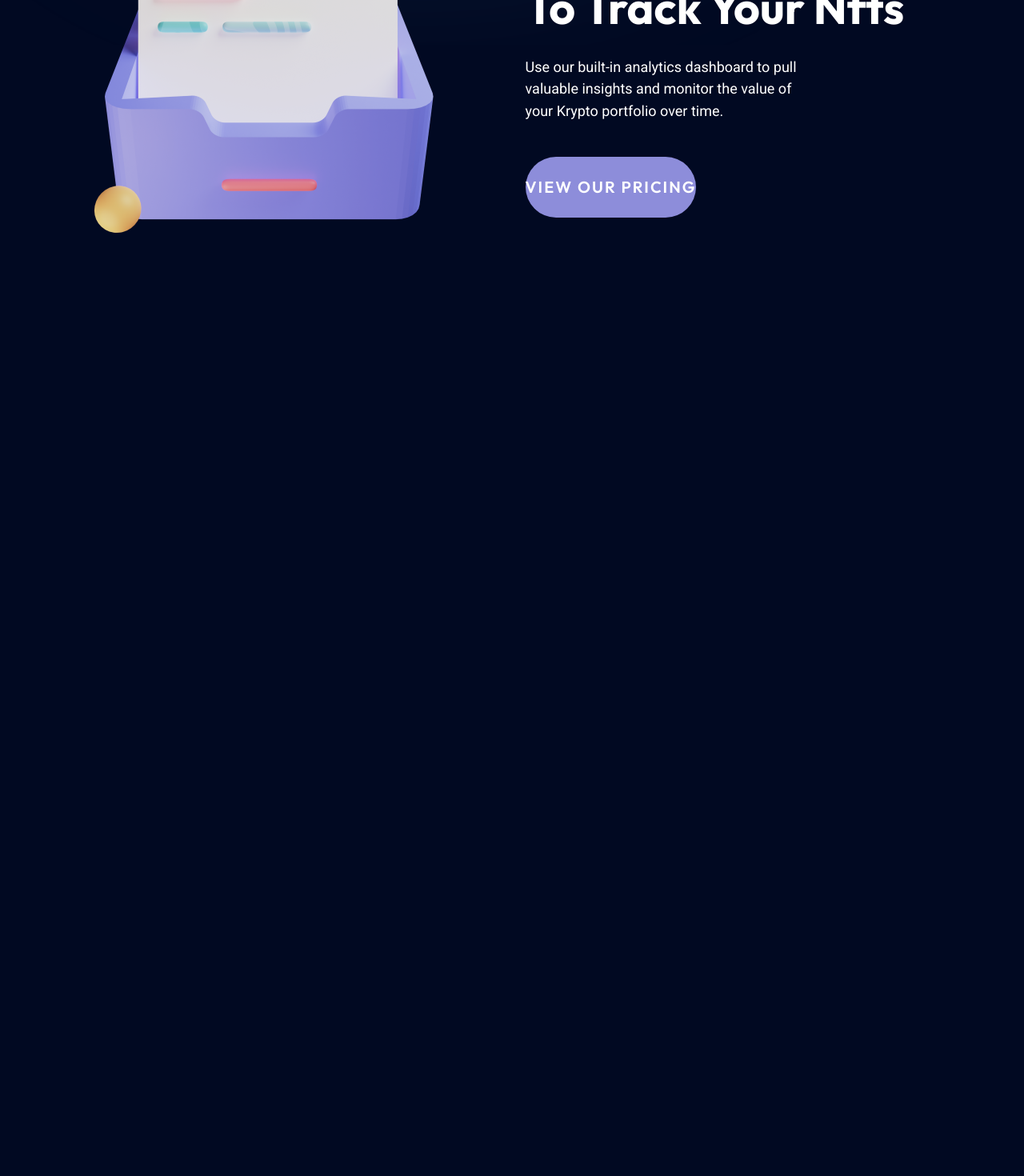
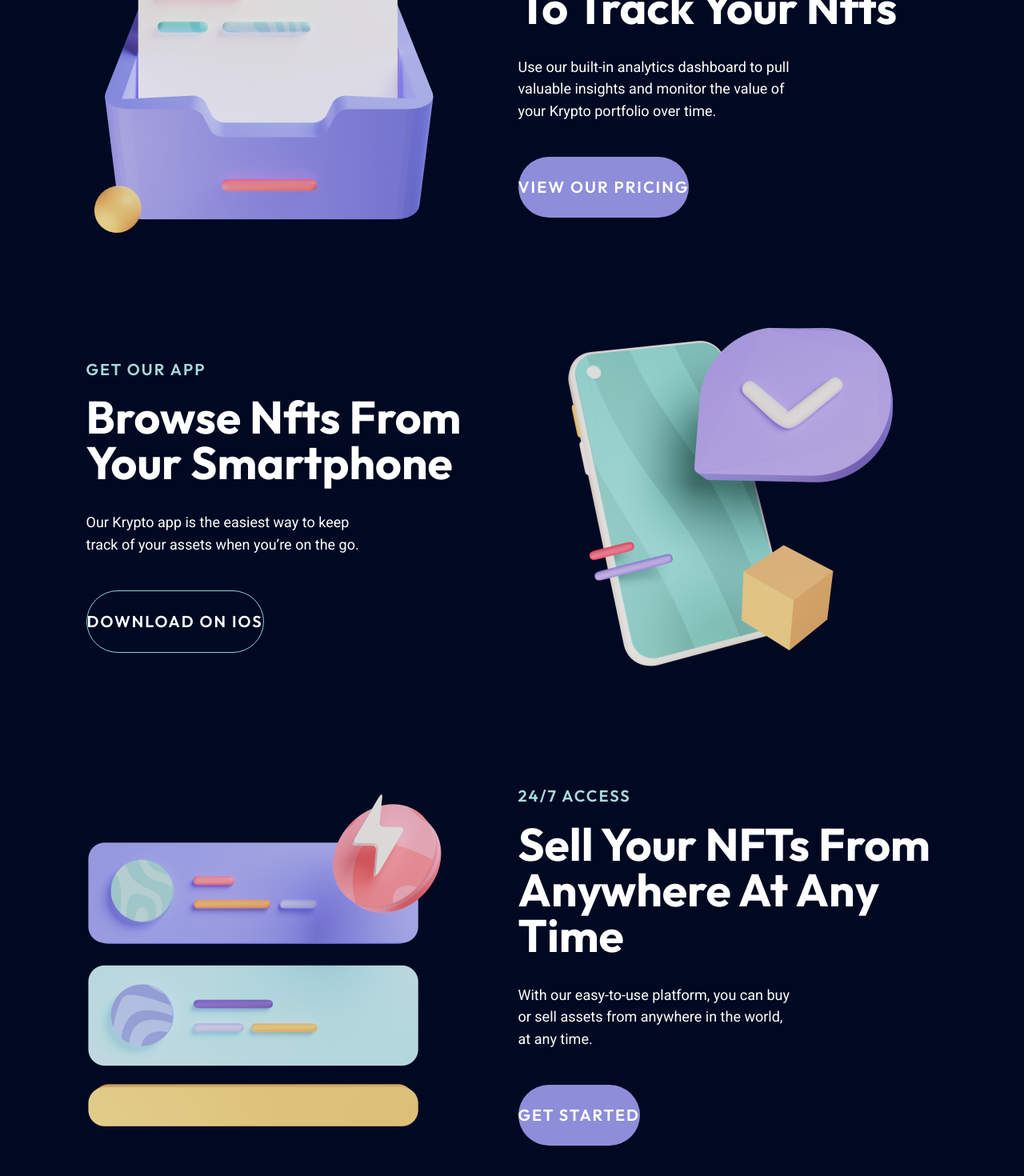
Before and after one commit to andrei-ott/krypto-react, a React (Vite) app: page / in a window 1280 px wide. Shown: the part 1263-2733 px from the top of the page at 80% size. Before the commit the page ends 1591 px from the top, so only its background shows below. Built offline with nearby package versions, Linux system fonts and the light colour scheme.

Commit message:
add all home text-image sections

```diff
--- a/src/components/HomeTextImageSection/HomeTextImageSection.tsx
+++ b/src/components/HomeTextImageSection/HomeTextImageSection.tsx
@@ -28,10 +28,10 @@
     <article className={`flex justify-between items-end ${reversed ? 'flex-row-reverse' : ''}`}>
       {children}
 
-      <section className={`max-w-[516px] ${textMargin}`}>
+      <section className={`w-[525px] ${textMargin}`}>
         <div className="sub-header text-(--light-green-1)">{subHeader}</div>
 
-        <h2 className="mt-[18px]">{header}</h2>
+        <h2 className="mt-[18px] whitespace-pre-line">{header}</h2>
 
         <div className="body-text mt-8 mb-11">{bodyText}</div>
 
--- a/src/index.css
+++ b/src/index.css
@@ -13,7 +13,7 @@
   background-image:
           url('./assets/bg-circles/purple-cirlce-0.svg'),
           url('./assets/bg-circles/green-circle-0.svg');
-  background-position: -208% -203%, 545% -12%;
+  background-position: -208% -50%, 545% -12%;
   background-repeat: no-repeat;
 
   font-synthesis: none;
--- a/src/pages/Home/Home.tsx
+++ b/src/pages/Home/Home.tsx
@@ -1,4 +1,6 @@
+import accessNotifications from 'src/assets/access-notifications.png';
 import analyticsFiles from 'src/assets/analytics-files.png';
+import appSmartphone from 'src/assets/app-smartphone.png';
 import fastCompany from 'src/assets/featured/fast-company.png';
 import forbes from 'src/assets/featured/forbes.png';
 import mit from 'src/assets/featured/mit.png';
@@ -40,15 +42,54 @@
       </section>
 
       <section className="mt-26">
+        <div className="mb-8">
+          <HomeTextImageSection
+            subHeader="Analytics"
+            header={`built-in analytics\nto track your nfts`}
+            bodyText="Use our built-in analytics dashboard to pull valuable insights and monitor the value of your Krypto portfolio over time."
+            buttonLabel="view our pricing"
+            buttonStyle={MainButtonType.FILL_PURPLE}
+            textMargin="mb-14"
+          >
+            <img src={analyticsFiles} alt="analytics" width={510} height={510} className="-ms-7" />
+          </HomeTextImageSection>
+        </div>
+
+        <div className="mb-23">
+          <HomeTextImageSection
+            subHeader="get our app"
+            header="browse nfts from your smartphone"
+            bodyText="Our Krypto app is the easiest way to keep track of your assets when you’re on the go."
+            buttonLabel="Download on ios"
+            buttonStyle={MainButtonType.STROKE_GREEN}
+            textMargin="mb-11"
+            reversed={true}
+          >
+            <img
+              src={appSmartphone}
+              alt="get our app"
+              width={500}
+              height={500}
+              className="me-[18px]"
+            />
+          </HomeTextImageSection>
+        </div>
+
         <HomeTextImageSection
-          subHeader="Analytics"
-          header="built-in analytics to track your nfts"
-          bodyText="Use our built-in analytics dashboard to pull valuable insights and monitor the value of your Krypto portfolio over time."
-          buttonLabel="view our pricing"
+          subHeader="24/7 access"
+          header="sell your NFTs from anywhere at any time"
+          bodyText="With our easy-to-use platform, you can buy or sell assets from anywhere in the world, at any time."
+          buttonLabel="Get started"
           buttonStyle={MainButtonType.FILL_PURPLE}
-          textMargin="mb-14"
+          textMargin="mb-[63px]"
         >
-          <img src={analyticsFiles} alt="analytics" width={510} height={510} className="-ms-7" />
+          <img
+            src={accessNotifications}
+            alt="24/7 access"
+            width={543}
+            height={543}
+            className="-ms-[62px]"
+          />
         </HomeTextImageSection>
       </section>
     </div>
```
Also changed, not shown: src/assets/access-notifications.png (added), src/assets/app-smartphone.png (added).
